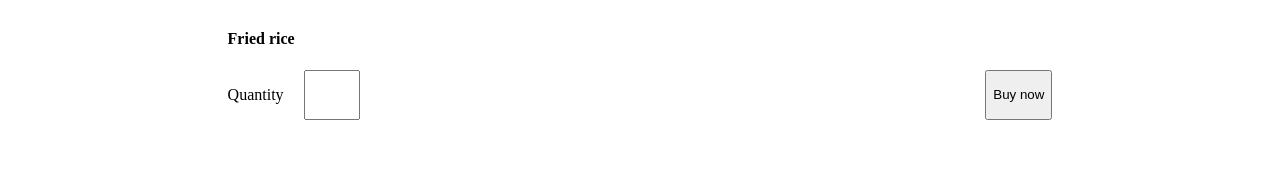
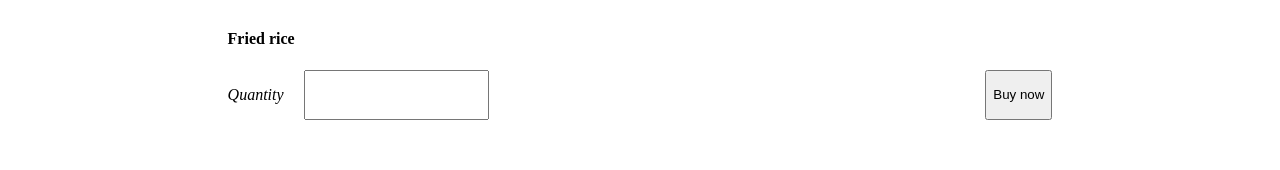
Before and after one commit to NSBM-SPM-2021/github-basics-Sanduni-Wijerathne, a Vue app in the folder food_corner/: page /#/ in a window 1280 px wide. Shown: the part 377-547 px from the top of the page. Built offline with nearby package versions, Linux system fonts and the light colour scheme; grey boxes are pictures that could not be loaded; the HTML template or start-up script is replaced by a standard one.

Commit message:
get quantity

```diff
--- a/food_corner/src/components/foodItem.vue
+++ b/food_corner/src/components/foodItem.vue
@@ -5,8 +5,11 @@
       <h4>{{name}}</h4>
       <p>{{desc}}</p>
       <div class="btnRow">
-        <quantityPicker/>
-        <button type="button" class="btn btn-primary">Buy now</button>
+        <div class="rowS">
+          <p>Quantity</p>
+          <input v-model.number="itemCount" type="number">
+        </div>
+        <button v-on:click="addToCart(name)" type="button" class="btn btn-primary">Buy now</button>
       </div>
     </div>
 
@@ -14,21 +17,39 @@
 </template>
 
 <script>
-import quantityPicker from "@/components/quantityPicker.vue";
+
 
 export default {
   name: "foodItem",
+  data() {
+    return {
+      cart : [],
+      foodItem :{}
+    };
+  },
+  methods:{
+    addToCart :function(item){
+
+      this.cart = JSON.parse(localStorage.getItem("cart"))
+
+      if(this.cart == null){
+        this.cart = []
+      }
+
+      localStorage.setItem("cart",JSON.stringify(this.cart))
+
+      this.foodItem = {"fName" : item, "count" : this.itemCount}
+      this.cart.push(this.foodItem)
+
+
+    }
+  },
   props: {
     name: String,
     desc: String
   },
   components: {
-    quantityPicker,
-  methods:{
-    addItem: function addItem(item,value){
-      foodItems[item] = value
-    }
-  }
+
   },
 };
 </script>
@@ -51,4 +72,12 @@
   display: flex;
   justify-content: space-between;
 }
+.rowS{
+    display: flex;
+    justify-content: space-between;
+
+}
+p{
+    margin-right: 20px;
+}
 </style>
--- a/food_corner/src/router/index.js
+++ b/food_corner/src/router/index.js
@@ -1,5 +1,6 @@
 import { createRouter, createWebHashHistory } from "vue-router";
 import Home from "../views/Home.vue";
+import Checkout from "../views/Chckout.vue"
 
 const routes = [
   {
@@ -8,13 +9,9 @@
     component: Home,
   },
   {
-    path: "/about",
-    name: "About",
-    // route level code-splitting
-    // this generates a separate chunk (about.[hash].js) for this route
-    // which is lazy-loaded when the route is visited.
-    component: () =>
-      import(/* webpackChunkName: "about" */ "../views/About.vue"),
+    path: "/checkout/items/:items",
+    name: "checkout",
+    component: Checkout,
   },
 ];
 
--- /dev/null
+++ b/food_corner/src/views/Chckout.vue
@@ -0,0 +1,5 @@
+<template>
+  <div class="about">
+    <div>item {{ $route.params.itemName }}</div>
+  </div>
+</template>
```
Also changed, not shown: 1 other file (tests, documents, lock files or other folders).
